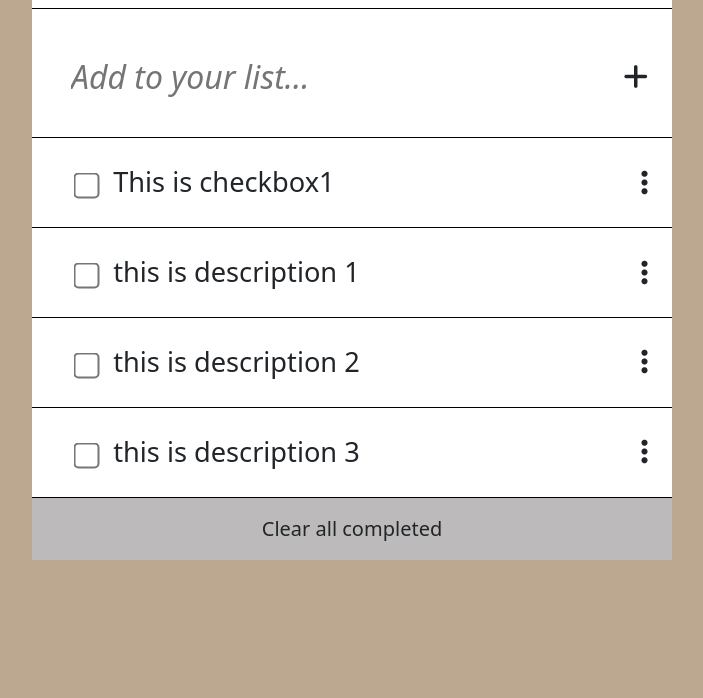
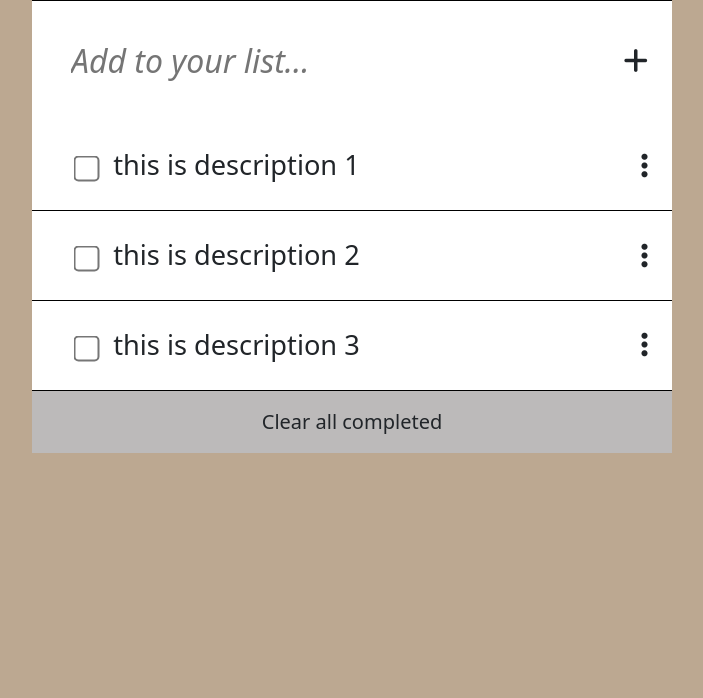
Before and after one commit to HtetWaiYan7191/testing-todolist, a website built with webpack: page src/index.html in a window 1280 px wide. Shown: the part 102-800 px from the top of the page, without its empty margins (288-991 px from the left). Built offline with nearby package versions, Linux system fonts and the light colour scheme.

Commit message:
Modifie html structure

```diff
--- a/src/index.html
+++ b/src/index.html
@@ -10,24 +10,25 @@
 </head>
 <body>
     <main>
-        <div class="todolist-container row row-cols-1 gy-2 d-flex">
+        <div class="todolist-container row row-cols-1 d-flex w-100">
                 <div class="col title d-flex justify-content-between">
                     <h2 class="p-2">Today's To Do</h2>
                     <i class="fa-solid fa-arrows-rotate fs-3 p-2"></i>
                 </div>
 
+
+                <div class="d-flex justify-content-between align-items-center add-to-list p-4">
+                    <input type="text" id="add-task-input" placeholder="Add to your list...">
+                    <i class="fa-solid fa-plus fs-3" id="add-btn"></i>
+                </div>
             <ul class="col tasks-container p-0 mb-0">
-                <li class="d-flex justify-content-between align-items-center task p-4">
-                    <input type="text" id="add-task-input" placeholder="Add to your list...">
-                    <i class="fa-solid fa-plus fs-3"></i>
-                </li>
-                <li class="d-flex align-items-center task p-4 justify-content-between">
+                <!-- <li class="d-flex align-items-center task p-4 justify-content-between">
                     <div class="checkbox-container">
                         <input type="checkbox" name="checkbox1">
                         <label >This is checkbox1</label>
                     </div>
-                    <i class="fa-solid fa-ellipsis-vertical fs-3"></i>
-                </li>
+                    <i class="fa-solid fa-ellipsis-vertical fs-3 "></i>
+                </li> -->
             </ul>
 
             <div class="button-container m-0 py-3">
```
